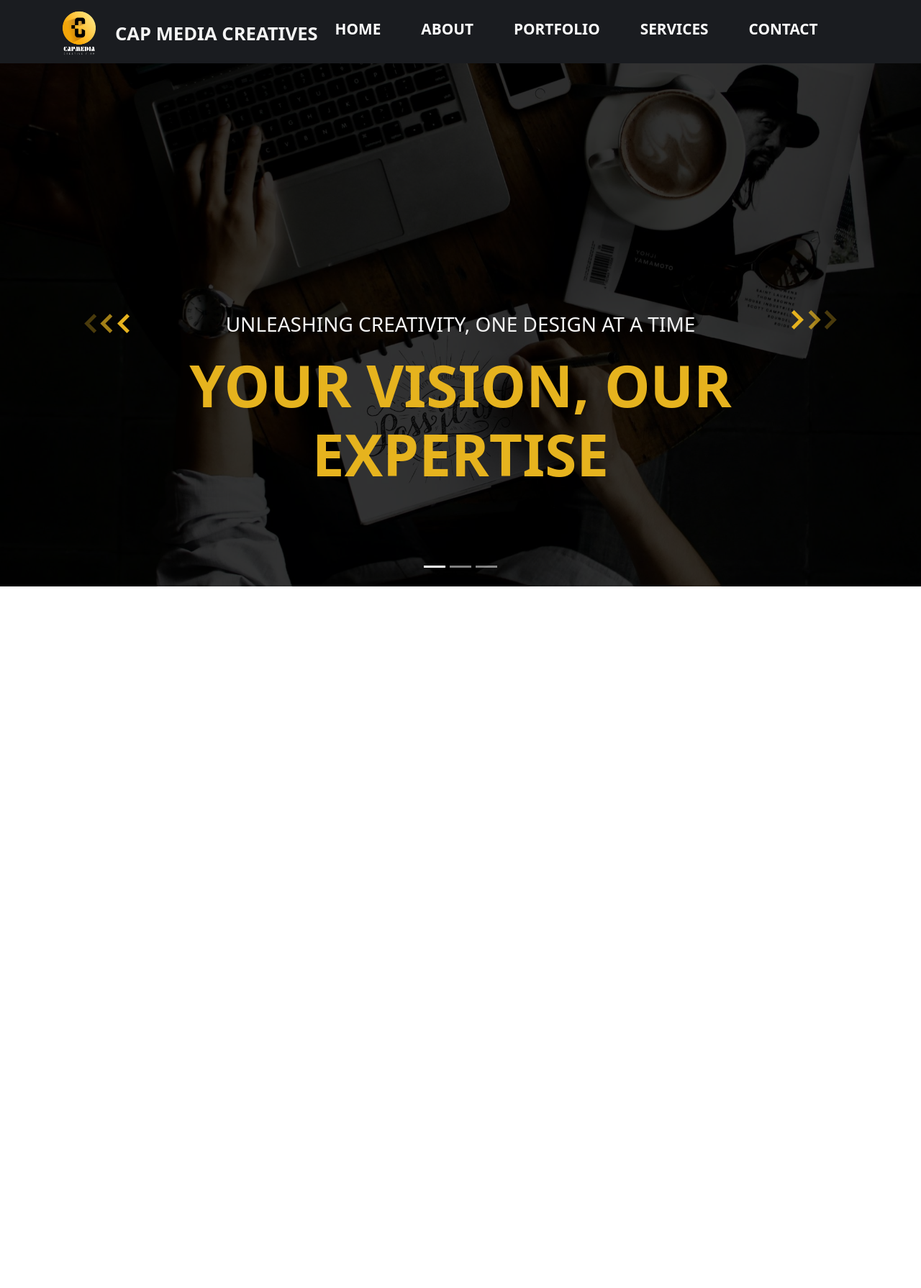
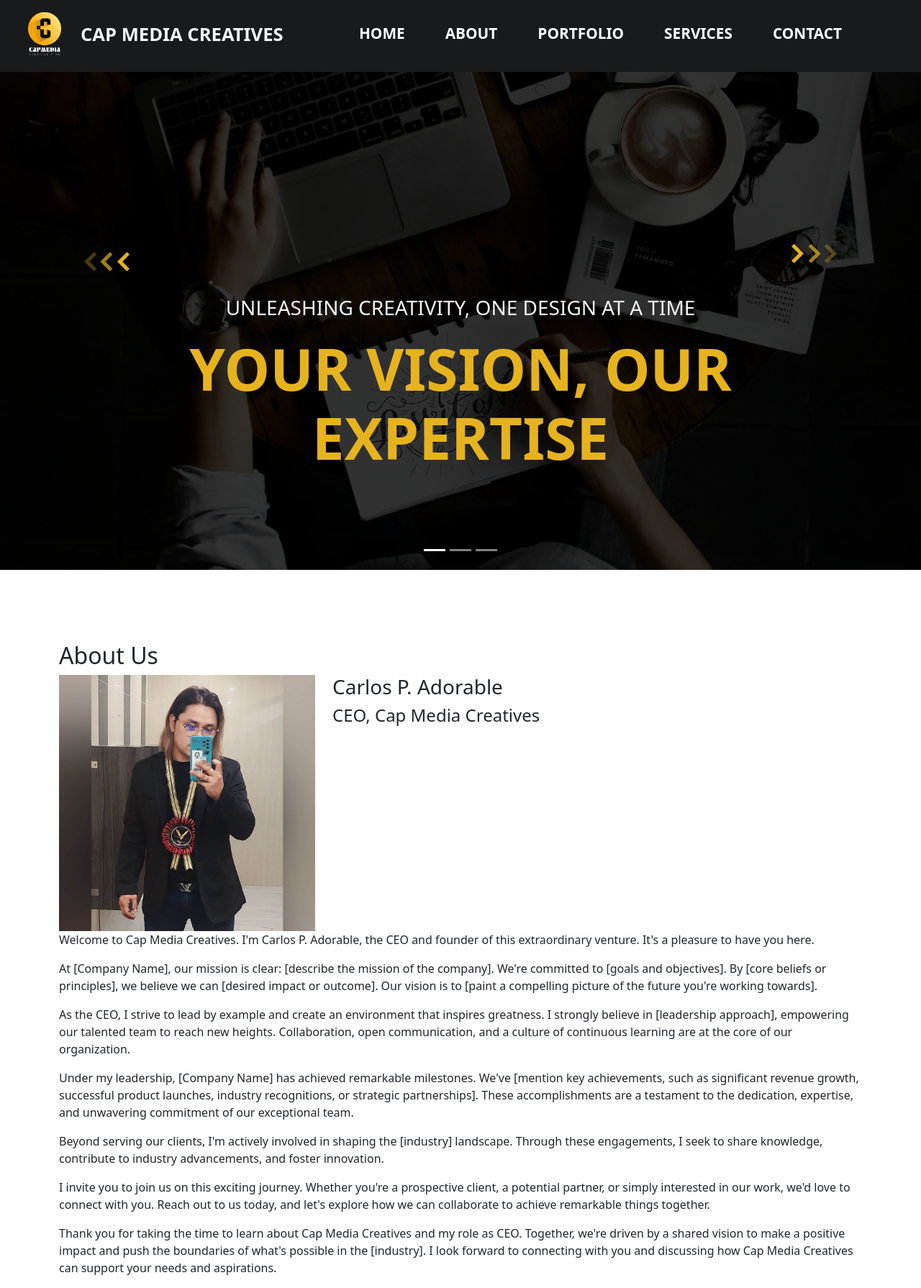
Before and after one commit to matthewmarin/CapMedia-Creatives, a plain HTML site: page index.html in a window 1280 px wide. Shown: the whole page at 72% size. Before the commit the page ends 815 px from the top, so only its background shows below. Drawn offline with nearby package versions, Linux system fonts and the light colour scheme.

Commit message:
adding about page

```diff
--- a/css/style.css
+++ b/css/style.css
@@ -9,11 +9,13 @@
 .navbar-nav {
     margin-right: 50px;
     color: #f4f4f4;
+    margin-top: -10px;
+    margin-bottom: -20px;
 }
 .navbar {
-    background-color: #1a1c20;
-    margin-top: -10px;
-    margin-bottom: -20px;
+    background-color: #181a1c;
+    margin-top: -150px;
+    height: 100px;
 }
 
 .navbar-brand{
@@ -46,6 +48,7 @@
 .l-img {
     height:100px;
     width: 100px;
+    overflow: hidden;
 }
 .nav-item a:hover {
     color: #E6B31E;
@@ -54,7 +57,8 @@
 /* Hero Section */
 
 .c-item {
-    height: 90.9vh;
+    height: 105.2vh;
+    padding-top: 150px;
 }
 
 .c-img {
@@ -159,6 +163,11 @@
     }
 }
 
+.about-ceo {
+    padding-top: 100px;
+}
+
+
 /* Breakpoints */
 
 @media (max-width: 576px) {
@@ -168,7 +177,6 @@
     .navbar-brand img {
         width: 70px;
         height: 70px;
-        margin-left: -50px;
     }
     .navnav {
         padding-bottom: 10px;
--- a/index.html
+++ b/index.html
@@ -16,12 +16,11 @@
     <!-- Main CSS -->
     <link rel="stylesheet" href="./css/style.css">
 
-</head></head>
 <body>
 
     <!-- NAVBAR START -->
-    <nav class="navbar navbar-expand-lg py-1">
-        <div class="container-fluid  ms-5 me-5 navnav" >
+    <nav class="navbar navbar-expand-lg sticky-top" id="home">
+        <div class="container-fluid navnav">
           <a class="navbar-brand" href="#">
             <img src="./Images/logo.png" class="l-img" alt="logo" height="30" width="30">Cap Media Creatives</a>
           <button class="navbar-toggler custom-toggler" type="button" data-bs-toggle="collapse" data-bs-target="#navbarNav" aria-controls="navbarNav" aria-expanded="false" aria-label="Toggle navigation">
@@ -30,29 +29,28 @@
           <div class="collapse navbar-collapse mb-3" id="navbarNav">
             <ul class="navbar-nav ms-auto">
               <li class="nav-item">
-                <a class="nav-link" href="#">Home</a>
+                <a class="nav-link" href="#hero-carousel">Home</a>
               </li>
               <li class="nav-item">
-                <a class="nav-link" href="#">About</a>
+                <a class="nav-link" href="#about">About</a>
               </li>
               <li class="nav-item">
-                <a class="nav-link" href="#">Portfolio</a>
+                <a class="nav-link" href="#portfolio">Portfolio</a>
               </li>
               <li class="nav-item">
-                <a class="nav-link" href="#">Services</a>
+                <a class="nav-link" href="#services">Services</a>
               </li>
               <li class="nav-item">
-                <a class="nav-link" href="#">Contact</a>
+                <a class="nav-link" href="#contact">Contact</a>
               </li>
             </ul>
           </div>
         </div>
       </nav>
-
         <!-- NAVBAR END -->
 
+
          <!-- HERO START -->
-
          <div id="hero-carousel" class="carousel slide" data-bs-ride="false">
             <div class="carousel-indicators">
               <button type="button-slide" data-bs-target="#hero-carousel" data-bs-slide-to="0" class="active" aria-current="true" aria-label="Slide 1"></button>
@@ -93,8 +91,43 @@
               <span></span>
             </div>
           </div>
+         <!-- HERO END -->
 
-         <!-- HERO END -->
+         <!-- ABOUT START -->
+         <section class="container about-ceo" id="about">
+          <h2>About Us</h2>
+          <div class="row">
+            <div class="col-md-4">
+              <img src="./Images/Ceo.jpg" alt="Carlos P. Adorable - CEO, Cap Media Creatives" class="img-fluid ceo-img">
+            </div>
+            <div class="col-md-5">
+              <h3>Carlos P. Adorable</h3>
+              <h4>CEO, Cap Media Creatives</h4>
+            </div>
+          </div>
+          <p>
+            Welcome to Cap Media Creatives. I'm Carlos P. Adorable, the CEO and founder of this extraordinary venture. It's a pleasure to have you here.
+          </p>
+          <p>
+            At [Company Name], our mission is clear: [describe the mission of the company]. We're committed to [goals and objectives]. By [core beliefs or principles], we believe we can [desired impact or outcome]. Our vision is to [paint a compelling picture of the future you're working towards].
+          </p>
+          <p>
+            As the CEO, I strive to lead by example and create an environment that inspires greatness. I strongly believe in [leadership approach], empowering our talented team to reach new heights. Collaboration, open communication, and a culture of continuous learning are at the core of our organization.
+          </p>
+          <p>
+            Under my leadership, [Company Name] has achieved remarkable milestones. We've [mention key achievements, such as significant revenue growth, successful product launches, industry recognitions, or strategic partnerships]. These accomplishments are a testament to the dedication, expertise, and unwavering commitment of our exceptional team.
+          </p>
+          <p>
+            Beyond serving our clients, I'm actively involved in shaping the [industry] landscape. Through these engagements, I seek to share knowledge, contribute to industry advancements, and foster innovation.
+          </p>
+          <p>
+            I invite you to join us on this exciting journey. Whether you're a prospective client, a potential partner, or simply interested in our work, we'd love to connect with you. Reach out to us today, and let's explore how we can collaborate to achieve remarkable things together.
+          </p>
+          <p>
+            Thank you for taking the time to learn about Cap Media Creatives and my role as CEO. Together, we're driven by a shared vision to make a positive impact and push the boundaries of what's possible in the [industry]. I look forward to connecting with you and discussing how Cap Media Creatives can support your needs and aspirations.
+          </p>
+        </section>
+
 
     <script src="https://cdn.jsdelivr.net/npm/bootstrap@5.2.3/dist/js/bootstrap.bundle.min.js" integrity="sha384-kenU1KFdBIe4zVF0s0G1M5b4hcpxyD9F7jL+jjXkk+Q2h455rYXK/7HAuoJl+0I4" crossorigin="anonymous"></script>
 </body>
```
Also changed, not shown: Images/Ceo.jpg (renamed from Images/355192418_963351041533902_5221917363969909134_n.jpg).
